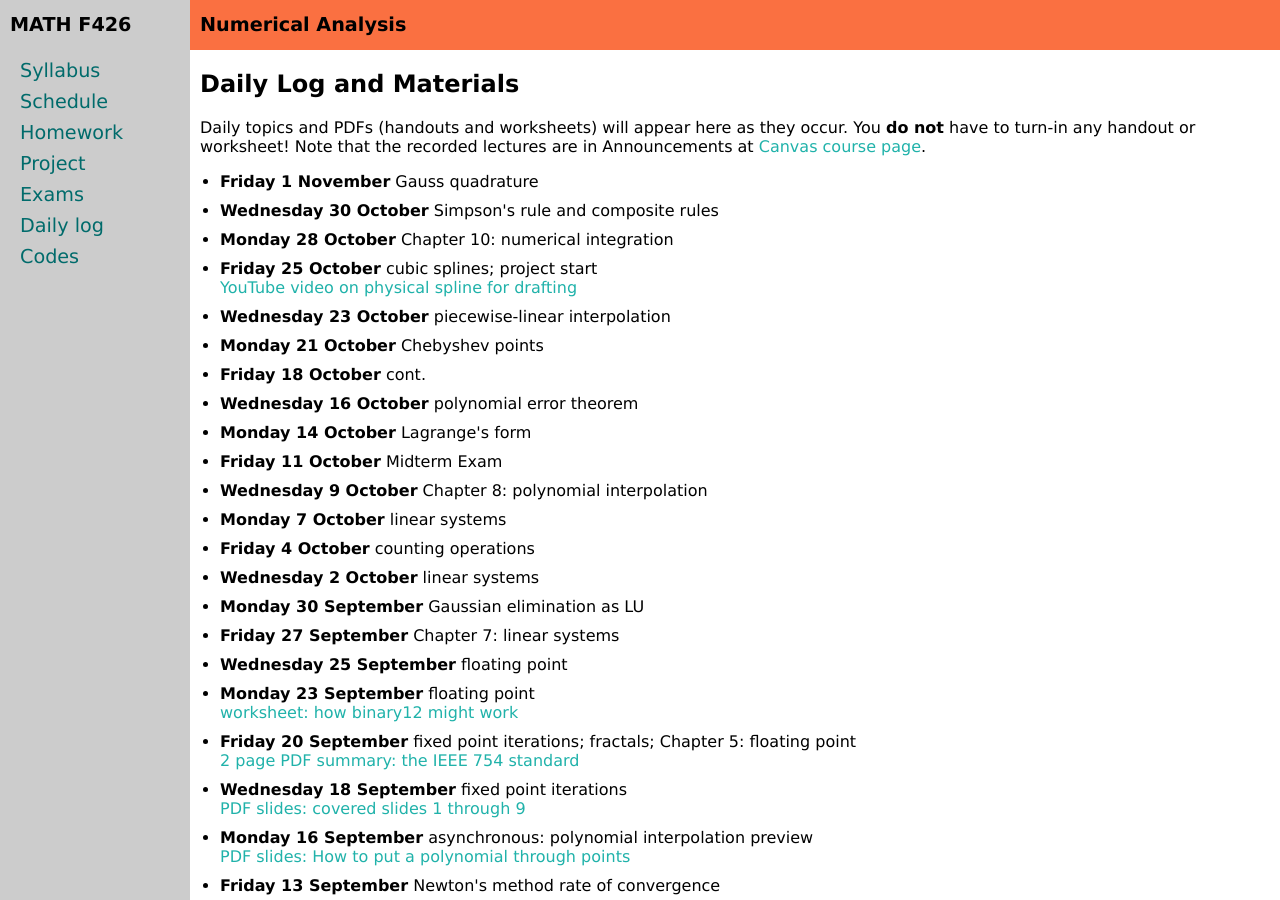
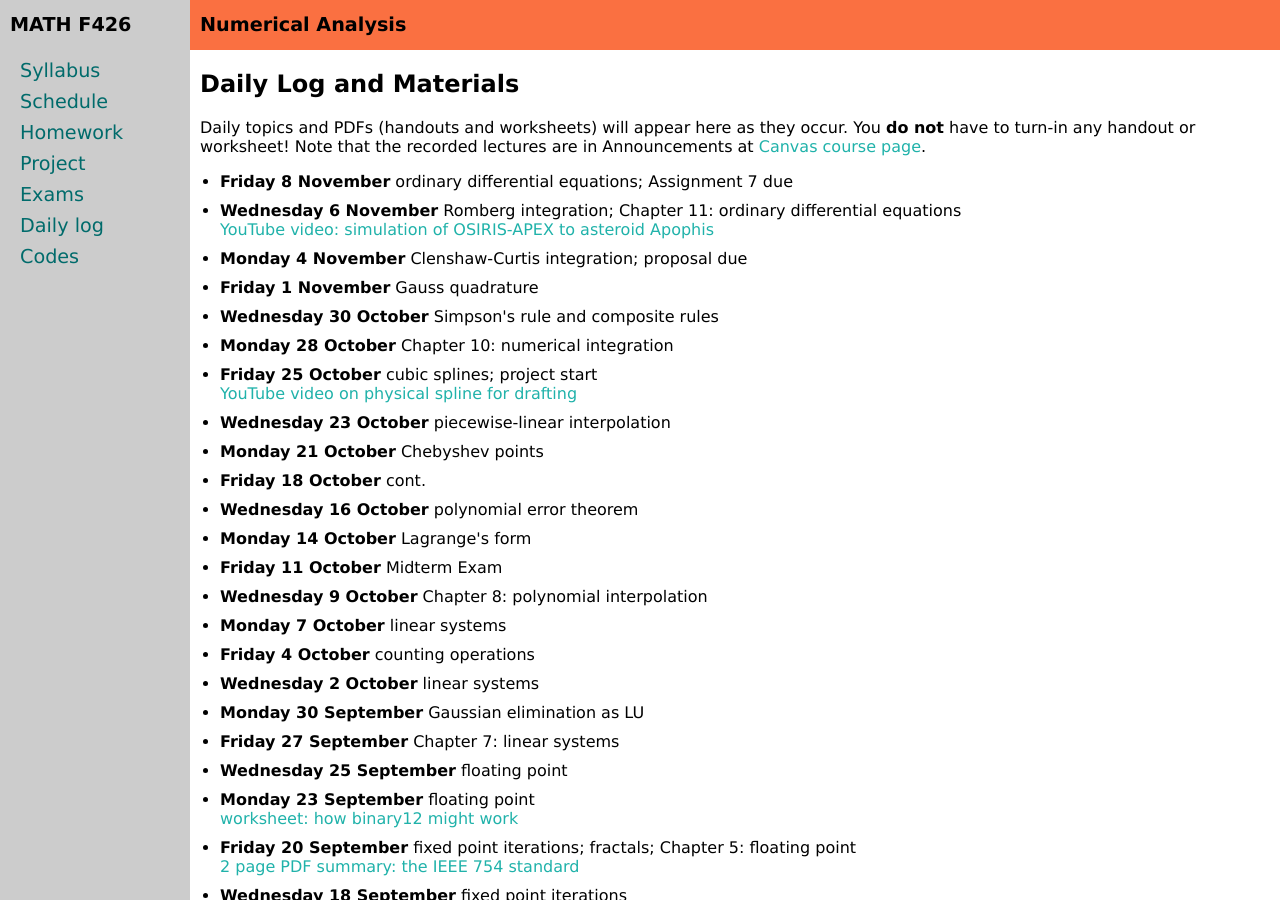
Before and after one commit to bueler/numerical, a Jekyll site: the page built from daily.md, in a window 1280 px wide and 900 px high. Built offline with Jekyll 4.4.1, drawn with Linux system fonts in a browser that asks for light colours.

Commit message:
update daily

```diff
--- a/_data/daily.yml
+++ b/_data/daily.yml
@@ -1,6 +1,14 @@
 semester: Fall 2024
 home: assets/
 daily:
+- name: Friday 8 November
+  description: ordinary differential equations; Assignment 7 due
+- name: Wednesday 6 November
+  description: "Romberg integration; Chapter 11: ordinary differential equations"
+  otherurl: https://www.youtube.com/watch?v=UhZfwzB9E_Q
+  otherurlname: "YouTube video: simulation of OSIRIS-APEX to asteroid Apophis"
+- name: Monday 4 November
+  description: Clenshaw-Curtis integration; proposal due
 - name: Friday 1 November
   description: Gauss quadrature
 - name: Wednesday 30 October
```
